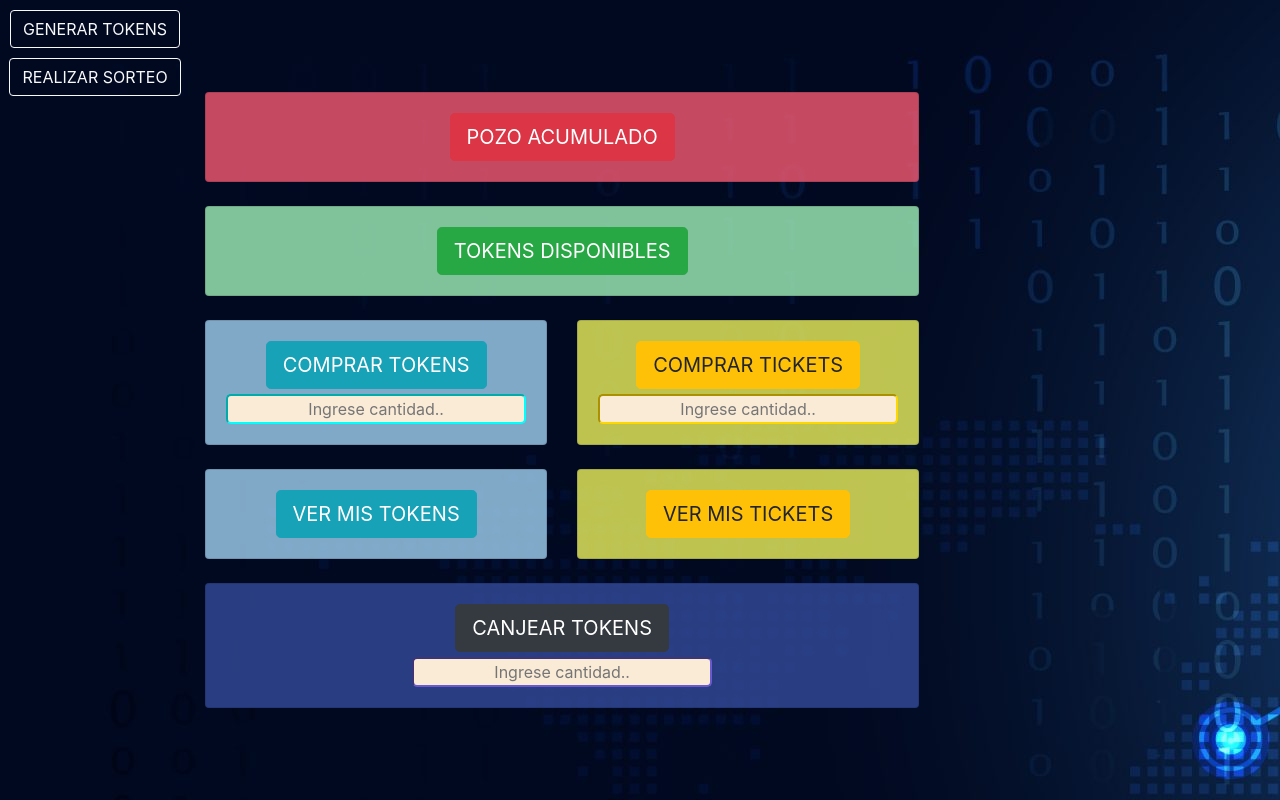
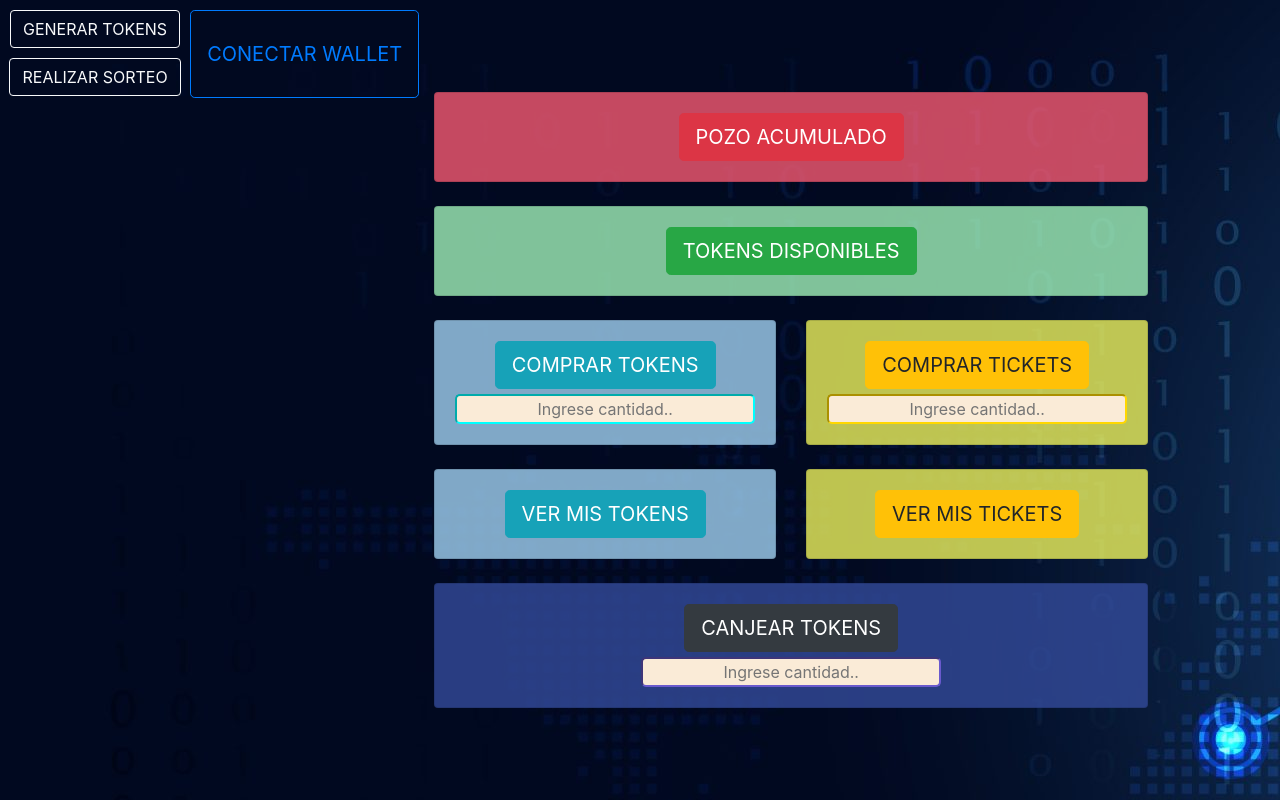
Before and after one commit to AvalosEmanuel/loteriaBlockchain, a React (Create React App) app: page / in a window 1280 px wide. Built offline with nearby package versions, Linux system fonts and the light colour scheme.

Commit message:
Btn conexión actualizado..

```diff
--- a/src/App.css
+++ b/src/App.css
@@ -49,5 +49,9 @@
 
 .btnGeneraTokens  {
   margin: 10px;
-  border: 3px;
 }
+
+.btnConectar {
+  height: 88px;
+  margin-top: 10px;
+}
--- a/src/App.js
+++ b/src/App.js
@@ -15,39 +15,42 @@ import BtnDevolverTokens from './components/btnCanjearTokens';
 import BtnGeneraTokens from './components/btnGenerarTokens';
 import BtnGeneraGanador from './components/btnGenerarGanador';
 
+import BtnConectar from './components/btnConectar';
+
 
 function App() {
-  const Artifact = artifacts;
 
   return (
         <div className='App'>
           <div>
-            <BtnGeneraTokens contract={Artifact} />
-            <BtnGeneraGanador contract={Artifact} />
+            <BtnGeneraTokens contract={artifacts} />
+            <BtnGeneraGanador contract={artifacts} />
+          </div>
+          <div>
+            <BtnConectar />
           </div>
           <div className="App2">
             <Container>
               <Row>
-                <Col><BtnPozoAcumulado contract={Artifact} /></Col>
+                <Col><BtnPozoAcumulado contract={artifacts} /></Col>
               </Row><br />
               <Row>
-                <Col><BtnTokensDisponibles contract={Artifact} /></Col>
+                <Col><BtnTokensDisponibles contract={artifacts} /></Col>
               </Row><br />
               <Row>
-                <Col><BtnComprarTokens contract={Artifact} /></Col>
-                <Col><BtnComprarTickets contract={Artifact} /></Col>
+                <Col><BtnComprarTokens contract={artifacts} /></Col>
+                <Col><BtnComprarTickets contract={artifacts} /></Col>
               </Row><br />
               <Row>
-                <Col><BtnMisTokens contract={Artifact} /></Col>
-                <Col><BtnMisTickets contract={Artifact} /></Col>
+                <Col><BtnMisTokens contract={artifacts} /></Col>
+                <Col><BtnMisTickets contract={artifacts} /></Col>
               </Row><br />
               <Row>
-                <Col><BtnDevolverTokens contract={Artifact} /></Col>
+                <Col><BtnDevolverTokens contract={artifacts} /></Col>
               </Row>
             </Container>
-    </div>
-      </div>
-
+          </div>
+        </div>
   );
 }
 
--- /dev/null
+++ b/src/components/btnConectar.js
@@ -0,0 +1,28 @@
+import Button from 'react-bootstrap/Button'
+
+const btnConectar = () => {
+    async function conectar() {
+        if(window.ethereum !== 'undefined') {
+            try {
+                await window.ethereum.request({ method: 'eth_requestAccounts' });
+
+            } catch (error) {
+            console.log("Error botón cenectar..")
+            console.log("Error: ", error);
+            }
+        } else {
+          alert("Necesitas un proovedor web3.. Recomendamos Metamask..");
+        }
+    }
+
+    return (
+        <div>
+            <Button className='btnConectar'
+                    onClick={conectar}
+                    variant="outline-primary" size="lg">CONECTAR WALLET</Button>
+        </div>
+
+    );
+}
+
+export default btnConectar;
--- a/src/components/btnTokensDisponibles.js
+++ b/src/components/btnTokensDisponibles.js
@@ -15,7 +15,6 @@ const BtnTokensDisponibles = (props) => {
   //Lógica para visulizar tokens disponibles para la compra..
   async function tokensDisponibles() {
     if(window.ethereum !== 'undefined') {
-      await window.ethereum.request({ method: 'eth_requestAccounts' });
       const provider = new ethers.providers.Web3Provider(window.ethereum);
       const contract = new ethers.Contract(CONTRACT_ADDRESS, props.contract.abi, provider);
       try {
```
Also changed, not shown: 1 other file (tests, documents, lock files or other folders).
